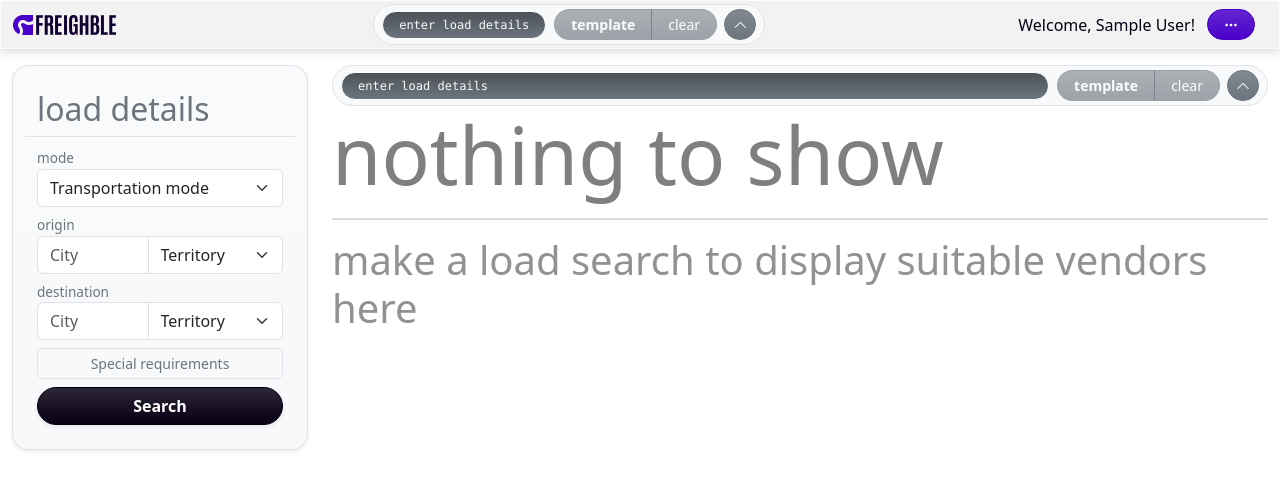
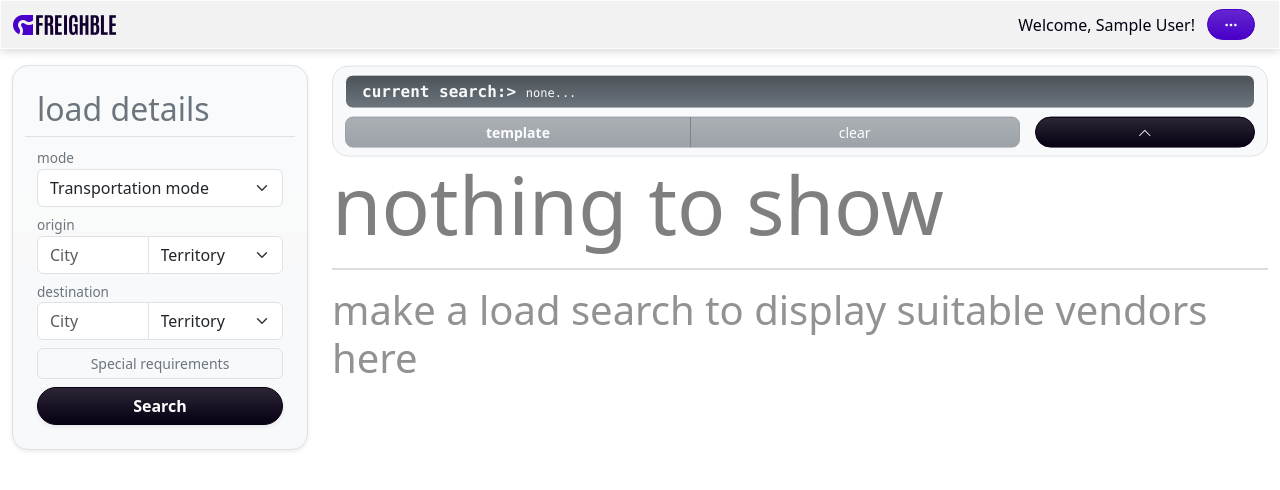
Before and after one commit to hugolopez-online/freighble, a React (Vite) app: page /dashboard in a window 1280 px wide. Shown: the top 490 px of the page. Built offline with nearby package versions, Linux system fonts and the light colour scheme; sample sign-in values are in the browser's storage.

Commit message:
feat(ui): render user profile in dashboard route

```diff
--- a/src/App.jsx
+++ b/src/App.jsx
@@ -5,7 +5,7 @@ import {
     Dashboard,
     Home,
     Login,
-    Output,
+    PageLayout,
     Register,
     UserProfile,
     VendorLogin,
@@ -16,6 +16,8 @@ import {
     NotFound,
 } from "./pages";
 
+import DashboardMain from "./pages/Dashboard/layout/components/DashboardMain";
+
 function App() {
     const [anchor, setAnchor] = useState("");
 
@@ -25,7 +27,7 @@ function App() {
                 <Route
                     path="/"
                     element={
-                        <Output
+                        <PageLayout
                             anchor={anchor}
                             setAnchor={setAnchor}
                         />
@@ -105,15 +107,6 @@ function App() {
                         />
                     </Route>
                     <Route
-                        path="dashboard/profile"
-                        element={
-                            <UserProfile
-                                anchor={anchor}
-                                setAnchor={setAnchor}
-                            />
-                        }
-                    />
-                    <Route
                         path="*"
                         element={
                             <NotFound
@@ -126,7 +119,16 @@ function App() {
                 <Route
                     path="dashboard"
                     element={<Dashboard />}
-                />
+                >
+                    <Route
+                        index
+                        element={<DashboardMain />}
+                    />
+                    <Route
+                        path="profile"
+                        element={<UserProfile />}
+                    />
+                </Route>
             </Routes>
         </BrowserRouter>
     );
--- a/src/pages/Dashboard/Dashboard.jsx
+++ b/src/pages/Dashboard/Dashboard.jsx
@@ -1,66 +1,16 @@
 // imports
 import { useEffect, useState, Fragment } from "react";
-import { useNavigate } from "react-router-dom";
-import {
-    Navbar,
-    Search,
-    Directory,
-    Banner,
-    Console,
-} from "./layout/components";
-
-// module
-const default_specs = {
-    mode: "",
-    origin: {
-        city: "",
-        territory: "",
-        region: "",
-        country: "",
-    },
-    destination: {
-        city: "",
-        territory: "",
-        region: "",
-        country: "",
-    },
-    border: "none",
-    hazmat: false,
-    team_drivers: false,
-    usa_bonded: false,
-    can_bonded: false,
-    ctpat: false,
-    twic: false,
-    tsa: false,
-    fast: false,
-    tanker_endorsement: false,
-    origin_date: "",
-    destination_date: "",
-    unit_type: "",
-    cargo_details: "",
-    instructions: "",
-};
+import { Outlet, useNavigate } from "react-router-dom";
+import { Navbar } from "./layout/components";
 
 // component
 const Dashboard = () => {
     // states
     const [greeting, setGreeting] = useState("");
-    const [specs, setSpecs] = useState(default_specs);
-    const [template, setTemplate] = useState(null);
-    const [routes, setRoutes] = useState([]);
 
     // module
     const user_session = localStorage.getItem("user");
     const navigate = useNavigate();
-
-    // handlers
-    const resetSpecs = () => {
-        setSpecs(default_specs);
-    };
-
-    const templateSpecs = (retrievedTemplate) => {
-        setTemplate(retrievedTemplate);
-    };
 
     // effects
     useEffect(() => {
@@ -77,39 +27,6 @@ const Dashboard = () => {
         }
     }, []);
 
-    useEffect(() => {
-        const origin_scopes = [
-            `${specs.origin.city}, ${specs.origin.territory}`,
-            specs.origin.territory,
-            specs.origin.region,
-            specs.origin.country,
-            "Anywhere",
-        ];
-        const destination_scopes = [
-            `${specs.destination.city}, ${specs.destination.territory}`,
-            specs.destination.territory,
-            specs.destination.region,
-            specs.destination.country,
-            "Anywhere",
-        ];
-
-        let route_aliases = [];
-
-        for (let scope_o of origin_scopes) {
-            for (let scope_d of destination_scopes) {
-                route_aliases.push(scope_o.concat(":", scope_d));
-            }
-        }
-
-        setRoutes(route_aliases);
-    }, [
-        specs.mode,
-        specs.origin.territory,
-        specs.origin.city,
-        specs.destination.territory,
-        specs.destination.city,
-    ]);
-
     // early return if no session
     if (!user_session || JSON.parse(user_session).role === "vendor") {
         return false;
@@ -122,73 +39,9 @@ const Dashboard = () => {
                 id="navbar"
                 className="row justify-content-center sticky-top mb-3"
             >
-                <Navbar
-                    specs={specs}
-                    default_specs={default_specs}
-                    resetSpecs={resetSpecs}
-                    setSpecs={setSpecs}
-                    templateSpecs={templateSpecs}
-                    greeting={greeting}
-                />
+                <Navbar greeting={greeting} />
             </div>
-            <div className="row">
-                <div
-                    id="searchForm"
-                    className="col-12 col-md-3 mb-3"
-                >
-                    <Search
-                        default_specs={default_specs}
-                        setSpecs={setSpecs}
-                        template={template}
-                        setTemplate={setTemplate}
-                    />
-                </div>
-                <div
-                    className={`col-12 col-md-3 mb-3${
-                        !(
-                            specs.mode &&
-                            specs.origin.country &&
-                            specs.destination.country
-                        )
-                            ? " d-none"
-                            : ""
-                    }`}
-                >
-                    <div className="row sticky-md-top under-navbar">
-                        <div
-                            id="informativeBanner"
-                            className="col-12"
-                        >
-                            <Banner
-                                specs={specs}
-                                setSpecs={setSpecs}
-                            />
-                        </div>
-                    </div>
-                </div>
-                <div className="col-12 d-block d-md-none mb-3 sticky-top under-navbar-sm">
-                    <Console
-                        specs={specs}
-                        default_specs={default_specs}
-                        resetSpecs={resetSpecs}
-                        setSpecs={setSpecs}
-                        templateSpecs={templateSpecs}
-                    />
-                </div>
-                <div className="col-12 col-md mb-3">
-                    <Console
-                        specs={specs}
-                        default_specs={default_specs}
-                        resetSpecs={resetSpecs}
-                        setSpecs={setSpecs}
-                        templateSpecs={templateSpecs}
-                    />
-                    <Directory
-                        specs={specs}
-                        routes={routes}
-                    />
-                </div>
-            </div>
+            <Outlet />
         </Fragment>
     );
 };
--- a/src/pages/Dashboard/layout/components/Console.jsx
+++ b/src/pages/Dashboard/layout/components/Console.jsx
@@ -17,13 +17,16 @@ const Console = (props) => {
     }, [props.specs.mode, props.specs.origin, props.specs.destination]);
 
     return (
-        <div className="navbar bg-light p-1 rounded-pill border border-tertiary">
-            <div className="container-fluid px-1">
+        <div
+            className="navbar bg-light rounded-4 border border-tertiary sticky-top under-navbar"
+            style={{ zIndex: "1000" }}
+        >
+            <div className="container-fluid">
                 <div
                     id="console-display"
-                    className={`col rounded-pill border border-white bg-secondary bg-gradient-deep d-none d-md-block${
+                    className={`col-12 rounded-3 border border-white bg-secondary bg-gradient-deep ${
                         minData ? " marquee-container" : ""
-                    } p-1 px-3 ms-0 me-2`}
+                    } py-1 px-3 mb-2`}
                     style={{ fontSize: "0.75rem" }}
                 >
                     <span
@@ -31,6 +34,9 @@ const Console = (props) => {
                             minData ? " marquee-item" : ""
                         }`}
                     >
+                        <span className="fw-bold fs-6">
+                            current search:&gt;{" "}
+                        </span>
                         {minData ? (
                             <>{`${
                                 props.specs.usa_bonded ? "U.S. bonded " : ""
@@ -72,14 +78,14 @@ const Console = (props) => {
                                     : ""
                             }`}</>
                         ) : (
-                            "enter load details"
+                            "none..."
                         )}
                     </span>
                 </div>
-                <div className="btn-group me-2">
+                <div className="col-9 btn-group pe-2">
                     <button
                         type="button"
-                        className={`btn btn-sm bg-gradient rounded-pill rounded-end px-3 fw-bold${
+                        className={`btn btn-sm bg-gradient rounded-start-3 fw-bold${
                             minData ? " btn-primary" : " btn-secondary disabled"
                         }`}
                         onClick={() => {
@@ -94,7 +100,7 @@ const Console = (props) => {
                     </button>
                     <button
                         type="button"
-                        className={`btn btn-sm bg-gradient rounded-pill rounded-start px-3${
+                        className={`btn btn-sm bg-gradient rounded-end-3 px-3${
                             minData ? " btn-danger" : " btn-secondary disabled"
                         }`}
                         onClick={() => {
@@ -113,9 +119,9 @@ const Console = (props) => {
                         clear
                     </button>
                 </div>
-                <div className="btn-group">
+                <div className="col-3 btn-group ps-2">
                     <button
-                        className="btn btn-sm btn-light shadow-sm text-secondary bg-gradient rounded-pill d-inline-block d-md-none me-2"
+                        className="btn btn-sm btn-dark bg-gradient rounded-pill d-inline-block d-md-none me-2"
                         type="button"
                         onClick={() => {
                             document
@@ -131,7 +137,7 @@ const Console = (props) => {
                         <i className="bi bi-search"></i>
                     </button>
                     <button
-                        className="btn btn-sm btn-secondary bg-gradient rounded-pill"
+                        className="btn btn-sm btn-dark bg-gradient rounded-pill"
                         type="button"
                         onClick={() => {
                             window.scrollTo({
--- /dev/null
+++ b/src/pages/Dashboard/layout/components/DashboardMain.jsx
@@ -0,0 +1,140 @@
+// imports
+import { useState, useEffect } from "react";
+import { Search, Directory, Banner, Console } from "./";
+
+// module
+const default_specs = {
+    mode: "",
+    origin: {
+        city: "",
+        territory: "",
+        region: "",
+        country: "",
+    },
+    destination: {
+        city: "",
+        territory: "",
+        region: "",
+        country: "",
+    },
+    border: "none",
+    hazmat: false,
+    team_drivers: false,
+    usa_bonded: false,
+    can_bonded: false,
+    ctpat: false,
+    twic: false,
+    tsa: false,
+    fast: false,
+    tanker_endorsement: false,
+    origin_date: "",
+    destination_date: "",
+    unit_type: "",
+    cargo_details: "",
+    instructions: "",
+};
+
+const DashboardMain = () => {
+    // states
+    const [specs, setSpecs] = useState(default_specs);
+    const [template, setTemplate] = useState(null);
+    const [routes, setRoutes] = useState([]);
+
+    // handlers
+    const resetSpecs = () => {
+        setSpecs(default_specs);
+    };
+
+    const templateSpecs = (retrievedTemplate) => {
+        setTemplate(retrievedTemplate);
+    };
+
+    // effects
+    useEffect(() => {
+        const origin_scopes = [
+            `${specs.origin.city}, ${specs.origin.territory}`,
+            specs.origin.territory,
+            specs.origin.region,
+            specs.origin.country,
+            "Anywhere",
+        ];
+        const destination_scopes = [
+            `${specs.destination.city}, ${specs.destination.territory}`,
+            specs.destination.territory,
+            specs.destination.region,
+            specs.destination.country,
+            "Anywhere",
+        ];
+
+        let route_aliases = [];
+
+        for (let scope_o of origin_scopes) {
+            for (let scope_d of destination_scopes) {
+                route_aliases.push(scope_o.concat(":", scope_d));
+            }
+        }
+
+        setRoutes(route_aliases);
+    }, [
+        specs.mode,
+        specs.origin.territory,
+        specs.origin.city,
+        specs.destination.territory,
+        specs.destination.city,
+    ]);
+
+    // render
+    return (
+        <div className="row">
+            <div
+                id="searchForm"
+                className="col-12 col-md-3 mb-3"
+            >
+                <Search
+                    default_specs={default_specs}
+                    setSpecs={setSpecs}
+                    template={template}
+                    setTemplate={setTemplate}
+                />
+            </div>
+            <div
+                className={`col-12 col-md-3 mb-3${
+                    !(
+                        specs.mode &&
+                        specs.origin.country &&
+                        specs.destination.country
+                    )
+                        ? " d-none"
+                        : ""
+                }`}
+            >
+                <div className="row sticky-md-top under-navbar">
+                    <div
+                        id="informativeBanner"
+                        className="col-12"
+                    >
+                        <Banner
+                            specs={specs}
+                            setSpecs={setSpecs}
+                        />
+                    </div>
+                </div>
+            </div>
+            <div className="col-12 col-md mb-3">
+                <Console
+                    specs={specs}
+                    default_specs={default_specs}
+                    resetSpecs={resetSpecs}
+                    setSpecs={setSpecs}
+                    templateSpecs={templateSpecs}
+                />
+                <Directory
+                    specs={specs}
+                    routes={routes}
+                />
+            </div>
+        </div>
+    );
+};
+
+export default DashboardMain;
--- a/src/pages/Dashboard/layout/components/Navbar.jsx
+++ b/src/pages/Dashboard/layout/components/Navbar.jsx
@@ -1,20 +1,12 @@
 // imports
 import { Link, useNavigate } from "react-router-dom";
 
-import { Console } from "./";
 import logo from "../../../../assets/img/logo_206x40.webp";
 import icon from "../../../../assets/img/logo-icon_40x40.webp";
 
 // component
 
-const Navbar = ({
-    specs,
-    default_specs,
-    resetSpecs,
-    setSpecs,
-    templateSpecs,
-    greeting,
-}) => {
+const Navbar = ({ greeting }) => {
     const navigate = useNavigate();
 
     return (
@@ -44,20 +36,8 @@ const Navbar = ({
                         alt="Freighble icon"
                     />
                 </Link>
-                <div className="d-none d-md-block">
-                    <Console
-                        specs={specs}
-                        default_specs={default_specs}
-                        resetSpecs={resetSpecs}
-                        setSpecs={setSpecs}
-                        templateSpecs={templateSpecs}
-                    />
-                </div>
                 <div className="navbar">
                     <div className="container-fluid">
-                        {/* <button className="btn btn-sm btn-light border bg-gradient text-secondary rounded-pill px-3 mx-1">
-                            <i className="bi bi-gear-fill"></i>
-                        </button> */}
                         <span className="text-dark fw-medium">
                             Welcome, {greeting}!
                         </span>
@@ -70,7 +50,18 @@ const Navbar = ({
                             >
                                 <i className="bi bi-three-dots"></i>
                             </button>
-                            <ul className="dropdown-menu dropdown-menu-end">
+                            <ul
+                                className="dropdown-menu dropdown-menu-end"
+                                style={{ zIndex: "1020" }}
+                            >
+                                <li>
+                                    <Link
+                                        className="dropdown-item"
+                                        to="/dashboard"
+                                    >
+                                        Dashboard
+                                    </Link>
+                                </li>
                                 <li>
                                     <Link
                                         className="dropdown-item"
--- a/src/pages/Output.jsx
+++ b/src/pages/PageLayout.jsx
@@ -3,7 +3,7 @@ import { Fragment } from "react";
 import { Outlet } from "react-router-dom";
 import { Header, Footer } from "./";
 
-const Output = ({ anchor, setAnchor }) => {
+const PageLayout = ({ anchor, setAnchor }) => {
     return (
         <Fragment>
             <Header
@@ -19,4 +19,4 @@ const Output = ({ anchor, setAnchor }) => {
     );
 };
 
-export default Output;
+export default PageLayout;
--- a/src/pages/UserDisplay.jsx
+++ b/src/pages/UserDisplay.jsx
@@ -144,7 +144,11 @@ const UserDisplay = (props) => {
     return (
         (view || create || edit) && (
             <Fragment>
-                <div className="row justify-content-center pt-5">
+                <div
+                    className={`row justify-content-center${
+                        !view ? " pt-5" : ""
+                    }`}
+                >
                     <div className="col-8 py-4">
                         <h5 className="display-5 py-4">
                             {view ? (
--- a/src/pages/index.js
+++ b/src/pages/index.js
@@ -4,7 +4,7 @@ import Header from "./Header";
 import Home from "./Home";
 import Login from "./Login";
 import NotFound from "./NotFound";
-import Output from "./Output";
+import PageLayout from "./PageLayout";
 import Register from "./Register";
 import UserDisplay from "./UserDisplay";
 import UserProfile from "./UserProfile";
@@ -22,7 +22,7 @@ export {
     Home,
     Login,
     NotFound,
-    Output,
+    PageLayout,
     Register,
     UserDisplay,
     UserProfile,
--- a/src/styles/app.css
+++ b/src/styles/app.css
@@ -75,7 +75,7 @@
     font-style: normal;
 }
 
-.marquee-container {
+/* .marquee-container {
     max-width: 350px;
     overflow: hidden;
     white-space: nowrap;
@@ -86,7 +86,7 @@
     display: inline-block;
     padding-left: 100%;
     animation: scroll-left 7s linear infinite;
-}
+} */
 
 @keyframes scroll-left {
     0% {
```
Also changed, not shown: src/pages/UserProfile.jsx (+6 -6 lines).
